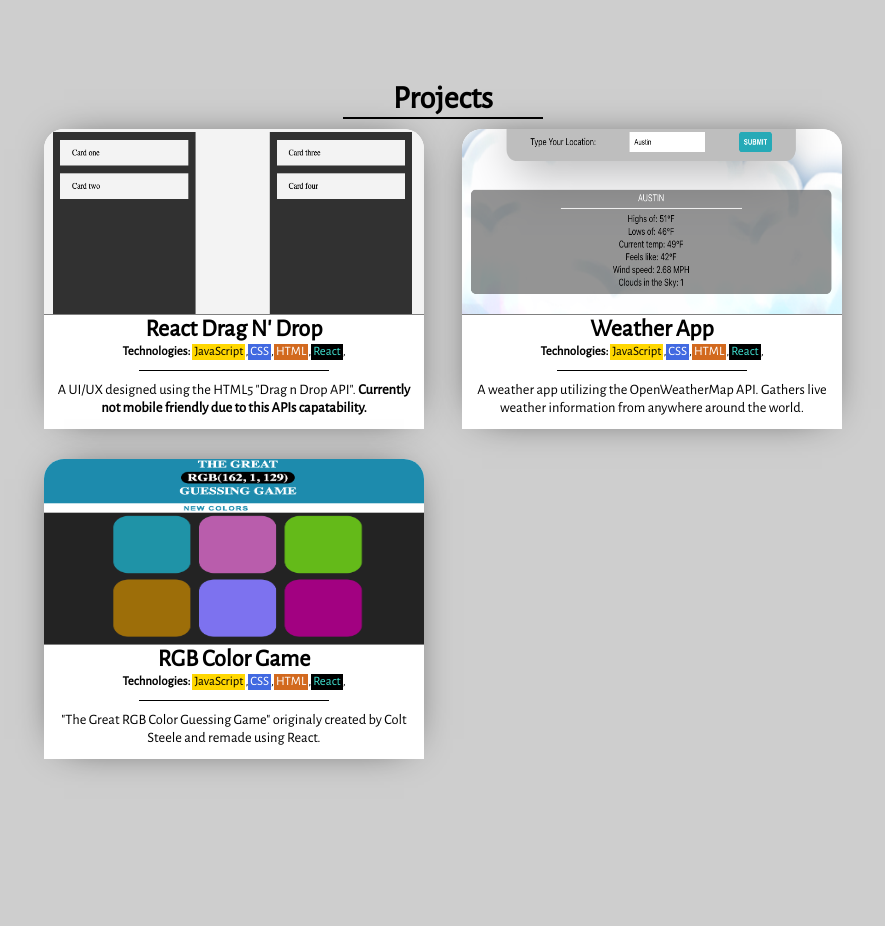
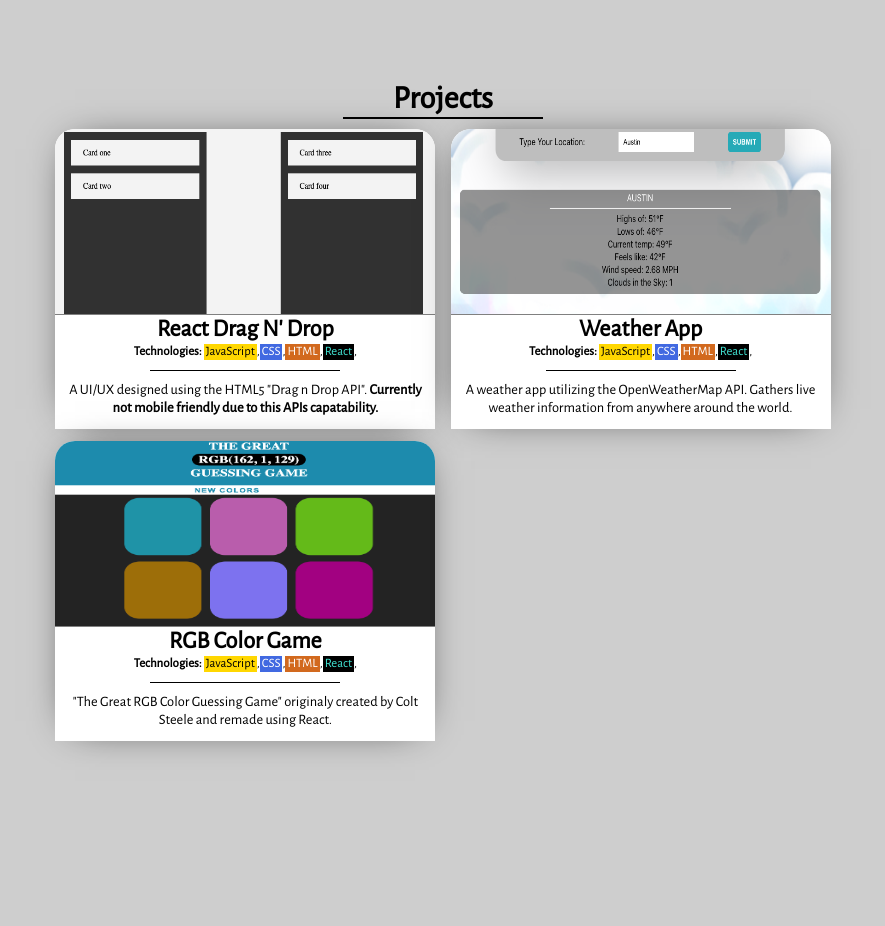
Before and after one commit to MatthewPalmer9/mattpdev, a React (Create React App) app: page / in a window 1280 px wide. Shown: the part 3000-3926 px from the top of the page, without its empty margins (197-1082 px from the left). Built offline with nearby package versions, Linux system fonts and the light colour scheme.

Commit message:
Adjusted the grid-gap between projects to not be so thick.

```diff
--- a/src/index.css
+++ b/src/index.css
@@ -443,7 +443,7 @@ h1.title {
 .projects-container {
   display: grid;
   justify-content: center;
-  grid-gap: 5%;
+  grid-gap: 2%;
   grid-template-columns: 1fr 1fr;
 }
 
```
